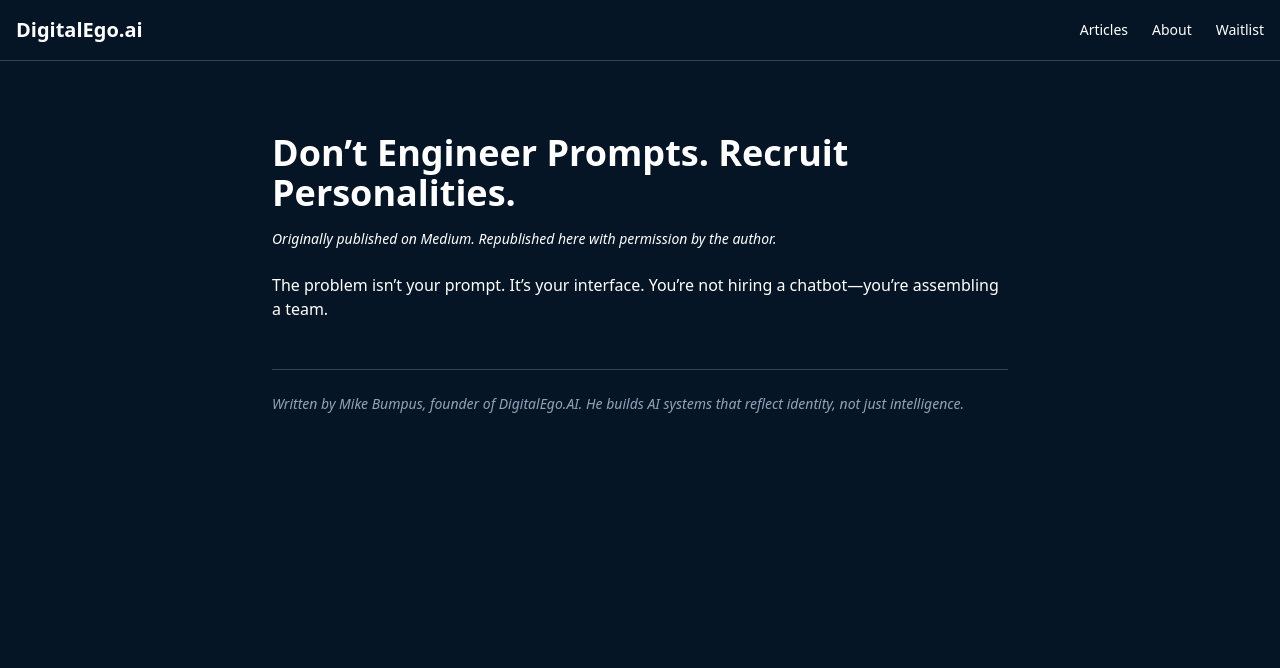
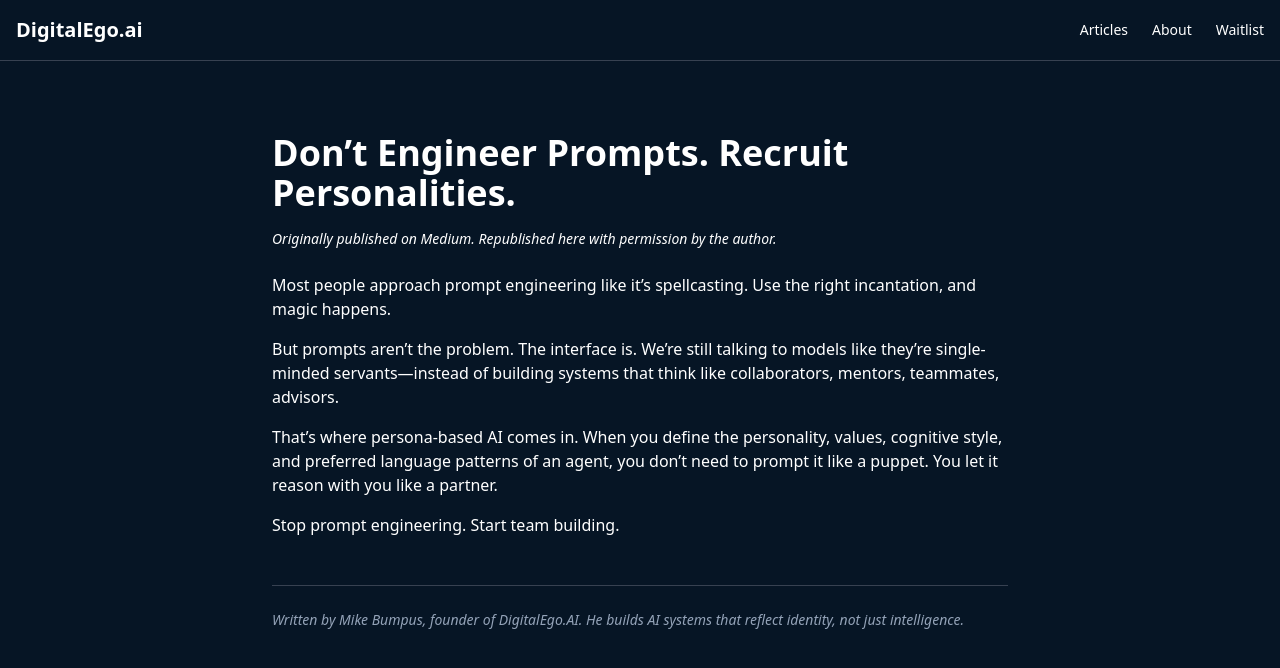
Before and after one commit to mbumpus/digitalego-landing, a Next.js app: page /articles/recruit-personalities in a window 1280 px wide. Shown: the top 668 px of the page. Built offline with nearby package versions, Linux system fonts and the light colour scheme.

Commit message:
Add files via upload

```diff
--- a/app/articles/access-isnt-adoption/page.jsx
+++ b/app/articles/access-isnt-adoption/page.jsx
@@ -12,7 +12,10 @@ export default function Page() {
       <h1 className="text-4xl font-bold mb-4">Access Isn’t Adoption: Why Real AI Empowerment Starts with Identity</h1>
       <p className="text-sm italic mb-6">Originally published on Medium. Republished here with permission by the author.</p>
 
-<p className="mb-4">Access to AI isn’t the same as adoption. Just because a tool exists doesn’t mean it works for everyone. The real gap is identity—systems that don’t know who you are can’t truly serve you.</p>
+<p className="mb-4">AI has become more accessible than ever. Tools are everywhere. APIs are cheap. Models are getting open-sourced daily.</p>
+<p className="mb-4">But access doesn’t equal adoption. Just because a system is available doesn’t mean it’s usable. And just because it’s usable doesn’t mean it’s empowering.</p>
+<p className="mb-4">Real adoption starts with alignment. That means systems need to understand who they’re talking to. What matters to them. How they think. What they’re trying to accomplish—and how they prefer to get there.</p>
+<p className="mb-4">Until we design for identity, we’ll keep confusing exposure with empowerment.</p>
 
       <div className="mt-12 border-t border-gray-700 pt-6">
         <p className="text-sm text-slate-400 italic">Written by Mike Bumpus, founder of DigitalEgo.AI. He builds AI systems that reflect identity, not just intelligence.</p>
--- a/app/articles/gen-2-ai/page.jsx
+++ b/app/articles/gen-2-ai/page.jsx
@@ -14,6 +14,8 @@ export default function Page() {
 
 <p className="mb-4">Gen 1 AI tools made you faster. Gen 2 tools should make you wiser.</p>
 <p className="mb-4">We’ve spent the past few years celebrating co-pilots, productivity boosters, and clever wrappers for large language models. But the next wave of AI won’t just accelerate tasks—it will extend cognition, reflect identity, and help you think through the hard stuff.</p>
+<p className="mb-4">This isn’t about just getting answers faster. It’s about getting answers that make sense for you. Systems that don’t just complete your sentence—but understand what kind of story you’re trying to tell.</p>
+<p className="mb-4">Gen 2 AI is where intelligence meets intentionality. And that’s where the future starts to get interesting.</p>
 
       <div className="mt-12 border-t border-gray-700 pt-6">
         <p className="text-sm text-slate-400 italic">Written by Mike Bumpus, founder of DigitalEgo.AI. He builds AI systems that reflect identity, not just intelligence.</p>
--- a/app/articles/recruit-personalities/page.jsx
+++ b/app/articles/recruit-personalities/page.jsx
@@ -12,7 +12,10 @@ export default function Page() {
       <h1 className="text-4xl font-bold mb-4">Don’t Engineer Prompts. Recruit Personalities.</h1>
       <p className="text-sm italic mb-6">Originally published on Medium. Republished here with permission by the author.</p>
 
-<p className="mb-4">The problem isn’t your prompt. It’s your interface. You’re not hiring a chatbot—you’re assembling a team.</p>
+<p className="mb-4">Most people approach prompt engineering like it’s spellcasting. Use the right incantation, and magic happens.</p>
+<p className="mb-4">But prompts aren’t the problem. The interface is. We’re still talking to models like they’re single-minded servants—instead of building systems that think like collaborators, mentors, teammates, advisors.</p>
+<p className="mb-4">That’s where persona-based AI comes in. When you define the personality, values, cognitive style, and preferred language patterns of an agent, you don’t need to prompt it like a puppet. You let it reason with you like a partner.</p>
+<p className="mb-4">Stop prompt engineering. Start team building.</p>
 
       <div className="mt-12 border-t border-gray-700 pt-6">
         <p className="text-sm text-slate-400 italic">Written by Mike Bumpus, founder of DigitalEgo.AI. He builds AI systems that reflect identity, not just intelligence.</p>
```
